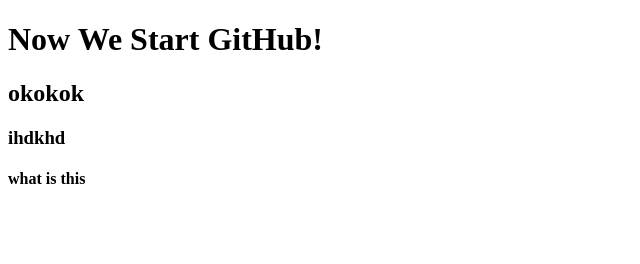
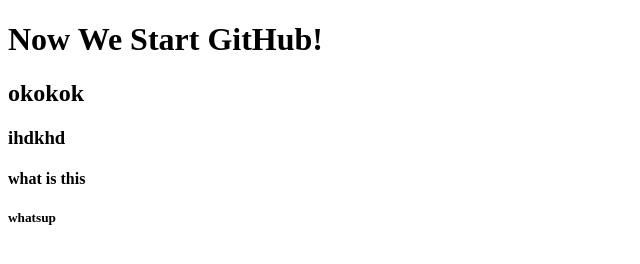
Before and after one commit to yosefbrowncode/github, a plain HTML site: page index.html in a window 1280 px wide. Shown: the full height of the page, 0-640 px from the left. Drawn offline with Linux system fonts and the light colour scheme.

Commit message:
mychanges

```diff
--- a/index.html
+++ b/index.html
@@ -11,6 +11,7 @@
     <h2>okokok</h2>
     <h3>ihdkhd</h3>
     <h4>what is this</h4>
+    <h5>whatsup</h5>
 
 </body>
 </html>
```
